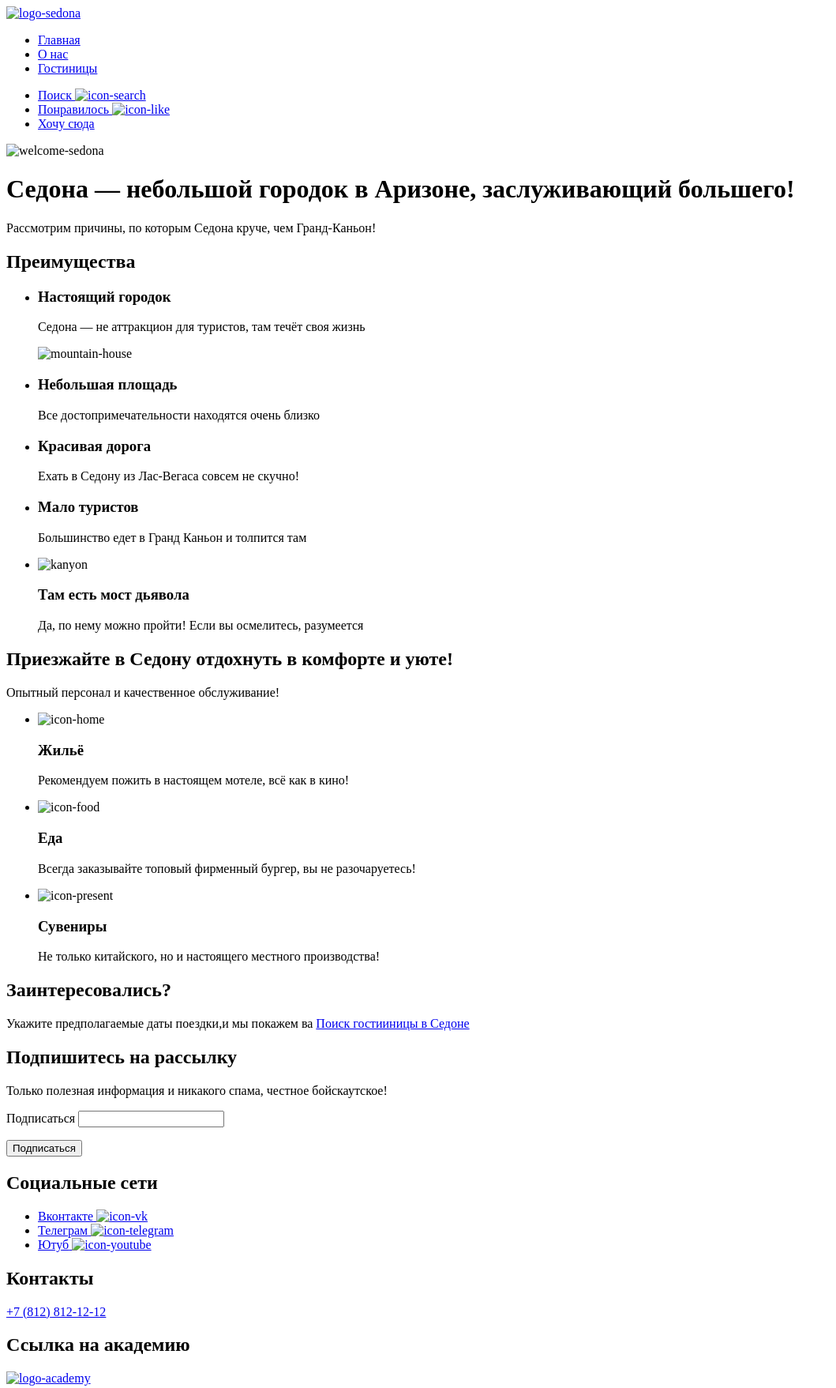
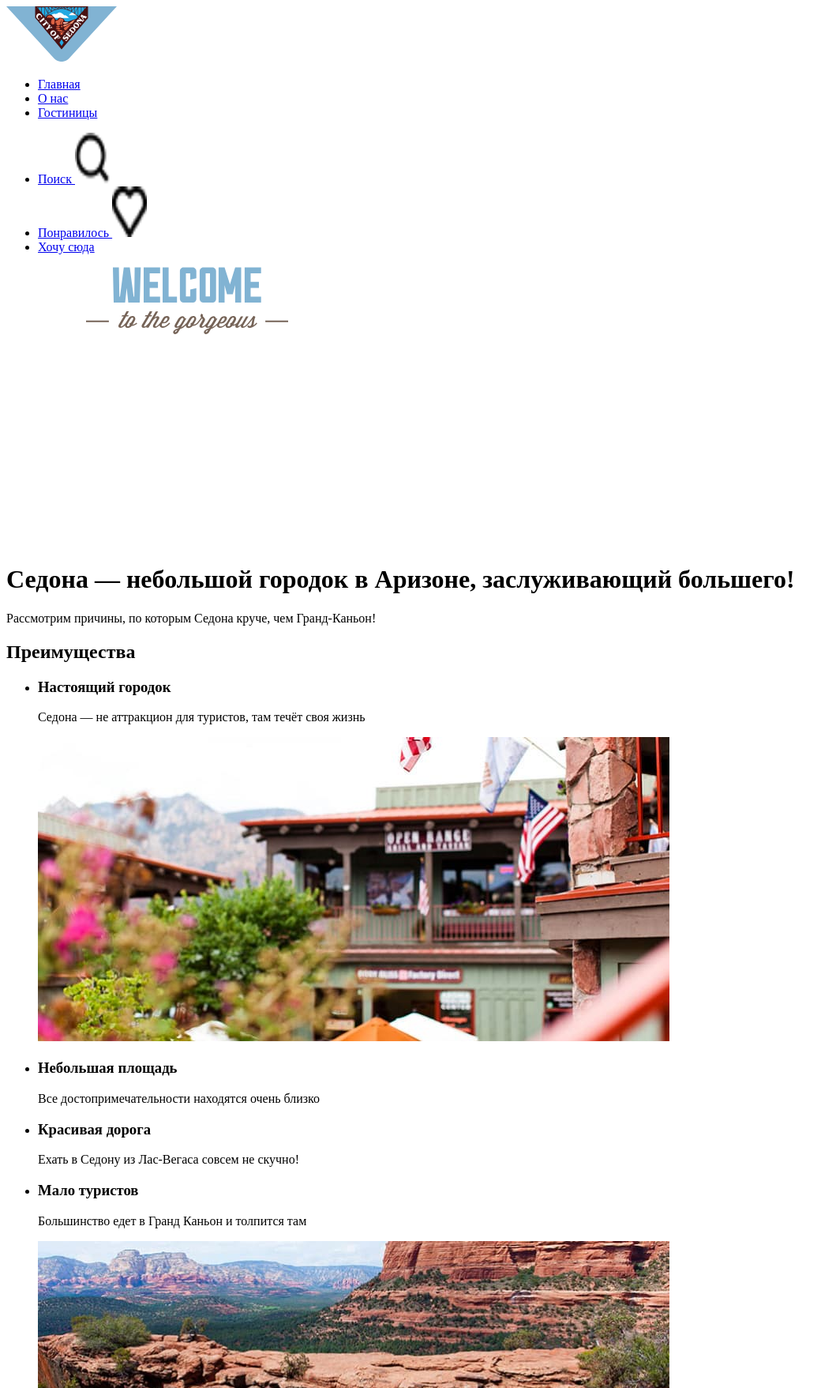
Before and after one commit to htmlacademy-htmlcss/2253469-sedona-1, a plain HTML site: page index.html in a window 1280 px wide. Shown: the top 1757 px of the page at 79% size, without its empty margins (0-1059 px from the left). Drawn offline with Linux system fonts and the light colour scheme; the site is published under a folder, as on GitHub Pages, so addresses that start at the root find nothing.

Commit message:
исправляет графику

```diff
--- a/index.html
+++ b/index.html
@@ -9,7 +9,7 @@
     <header class="page-header">
       <nav class="navigation">
         <a class="navigation-logo" href="#">
-          <img class="header-logo" alt="logo-sedona" src="/images/logo.svg" height="70" width="140"/>
+          <img class="header-logo" alt="logo-sedona" src="images/logo.svg" height="70" width="140"/>
         </a>
         <ul class="navigation-list">
           <li class="navigation-item">
@@ -29,7 +29,7 @@
               <span class="visual-hidden">
                 Поиск
               </span>
-              <img class="search" src="/images/search.png" alt="icon-search" height="64" width="44"/>
+              <img class="search" src="images/search.png" alt="icon-search" height="64" width="44"/>
             </a>
           </li>
           <li class="navigation-item">
@@ -37,7 +37,7 @@
               <span class="visual-hidden">
                 Понравилось
               </span>
-              <img class="favourites" src="/images/like.png" alt="icon-like" height="64" width="44"/>
+              <img class="favourites" src="images/like.png" alt="icon-like" height="64" width="44"/>
             </a>
           </li>
           <li class="navigation-item">
@@ -51,7 +51,7 @@
       </nav>
     </header>
     <main class="main_index">
-      <img class="welcome" src="/images/welcome.svg" alt="welcome-sedona" height="352" width="458" />
+      <img class="welcome" src="images/welcome.svg" alt="welcome-sedona" height="352" width="458" />
       <h1>Седона — небольшой городок в Аризоне,
         заслуживающий большего!</h1>
       <p>Рассмотрим причины, по которым Седона круче, чем Гранд-Каньон!</p>
@@ -61,7 +61,7 @@
           <li class="advantages-item">
             <h3 class="advantages-tittle">Настоящий городок</h3>
             <p>Седона — не аттракцион для туристов, там течёт своя жизнь</p>
-            <img class="advantages-photo" src="/images/mountain-house.jpg" alt="mountain-house" height="385" width="800" />
+            <img class="advantages-photo" src="images/mountain-house.jpg" alt="mountain-house" height="385" width="800" />
           </li>
           <li class="advantages-item">
             <h3 class="advantages-tittle">Небольшая площадь</h3>
@@ -76,7 +76,7 @@
             <p>Большинство едет в Гранд Каньон и толпится там</p>
           </li>
           <li class="advantages-item">
-            <img class="advantages-photo" src="/images/kanyon.jpg" alt="kanyon" height="385" width="800" />
+            <img class="advantages-photo" src="images/kanyon.jpg" alt="kanyon" height="385" width="800" />
             <h3 class="advantages-tittle">Там есть мост дьявола</h3>
             <p>Да, по нему можно пройти! Если вы осмелитесь, разумеется</p>
           </li>
@@ -87,19 +87,19 @@
         <p>Опытный персонал и качественное обслуживание!</p>
         <ul>
           <li>
-            <img class="home" src="/images/home.svg" alt="icon-home" height="75" width="72" />
+            <img class="home" src="images/home.svg" alt="icon-home" height="75" width="72" />
             <h3>Жильё</h3>
             <p>Рекомендуем пожить в настоящем мотеле,
               всё как в кино!</p>
           </li>
           <li>
-            <img class="food" src="/images/food.svg" alt="icon-food" height="70" width="74">
+            <img class="food" src="images/food.svg" alt="icon-food" height="70" width="74">
             <h3>Еда</h3>
             <p>Всегда заказывайте
               топовый фирменный бургер, вы не разочаруетесь!</p>
           </li>
           <li>
-            <img class="present" src="/images/present.svg" alt="icon-present" height="76" width="64">
+            <img class="present" src="images/present.svg" alt="icon-present" height="76" width="64">
             <h3>Сувениры</h3>
             <p>Не только китайского,
               но и настоящего местного производства!</p>
@@ -129,19 +129,19 @@
         <li class="footer-social-item">
           <a class="button" href="https://vk.com/htmlacademy">
             <span class="visual-hidden">Вконтакте</span>
-            <img class="vk" src="/images/vk.svg" alt="icon-vk" height="14" width="24"/>
+            <img class="vk" src="images/vk.svg" alt="icon-vk" height="14" width="24"/>
           </a>
         </li>
         <li class="footer-social-item">
           <a class="button" href="https://t.me/htmlacademy">
             <span class="visual-hidden">Телеграм</span>
-            <img class="telegram" src="/images/telegram.svg" alt="icon-telegram" height="15.1" width="18"/>
+            <img class="telegram" src="images/telegram.svg" alt="icon-telegram" height="15.1" width="18"/>
           </a>
         </li>
         <li class="footer-social-item">
           <a class="button" href="https://www.youtube.com/user/htmlacademyru">
             <span class="visual-hidden">Ютуб</span>
-            <img class="youtube" src="/images/youtube.svg" alt="icon-youtube" height="17" width="22"/>
+            <img class="youtube" src="images/youtube.svg" alt="icon-youtube" height="17" width="22"/>
           </a>
         </li>
       </ul>
@@ -153,7 +153,7 @@
     <section class="footer-link">
       <h2 class="visual-hidden">Ссылка на академию</h2>
       <a class="html-academy-link" href=" https://htmlacademy.ru/">
-        <img class="logo-academy" src="/images/logo-academy.svg" alt="logo-academy" height="32.9" width="114.9" />
+        <img class="logo-academy" src="images/logo-academy.svg" alt="logo-academy" height="32.9" width="114.9" />
       </a>
     </section>
     </footer>
```
Also changed, not shown: catalog.html (+19 -19 lines).
